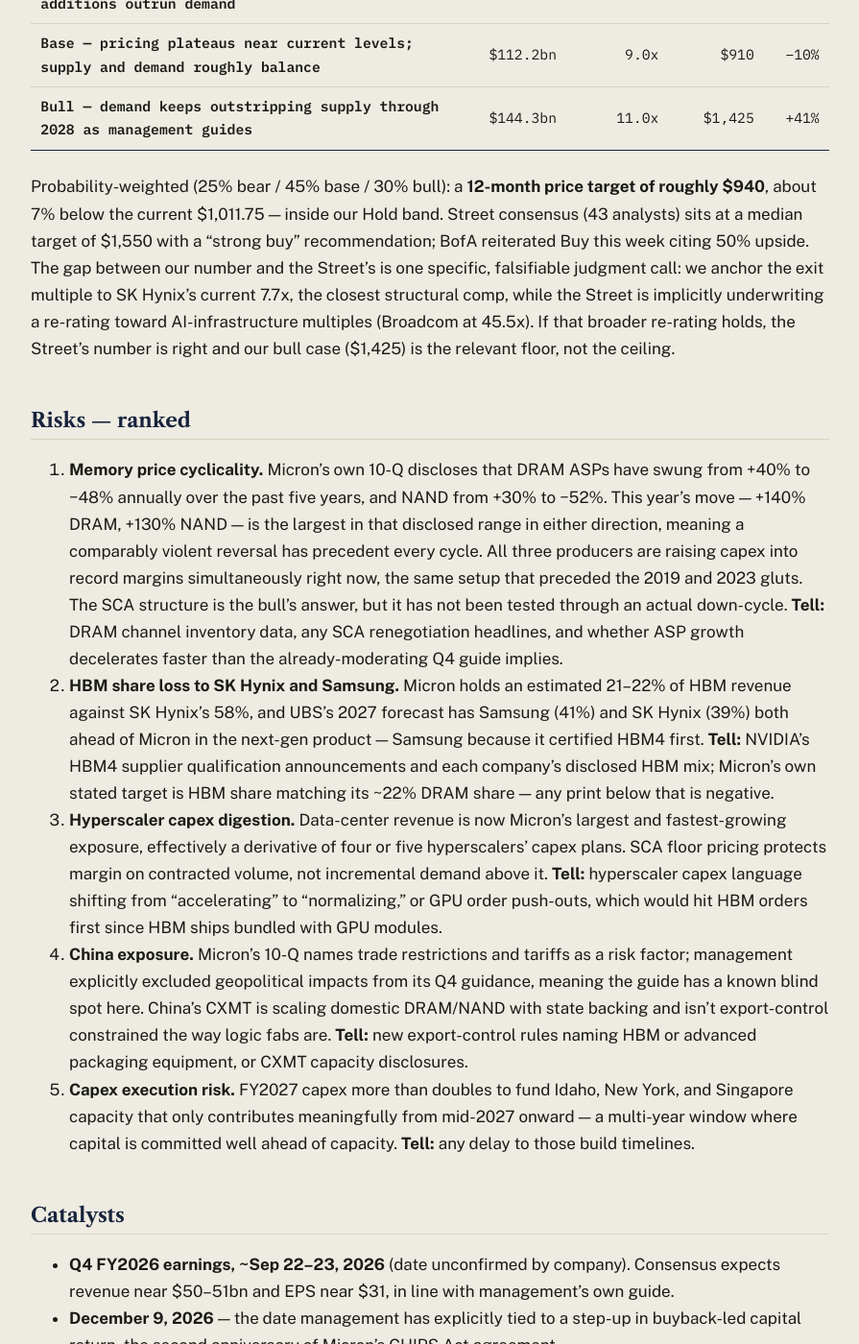
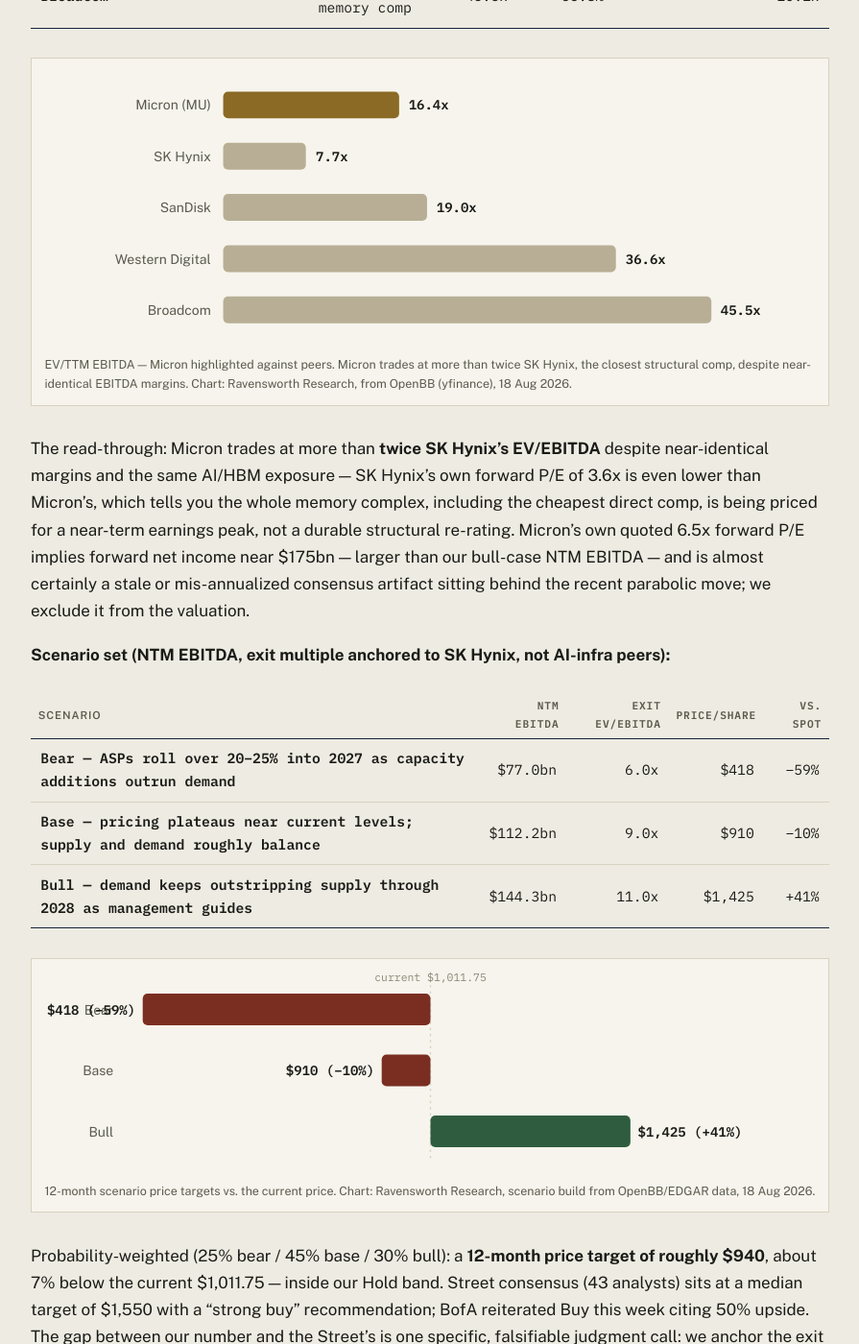
Before and after one commit to ryanrodrigues25200525-svg/ravensworth-research, a Jekyll site: the page built from _research/2026-08-18-mu.md, in a window 1280 px wide and 1400 px high, scrolled down 7157 px. Shown: the whole window at 96% size, without its empty margins (192-1087 px from the left). Built offline with Jekyll 4.4.1, drawn with Linux system fonts in a browser that asks for light colours; some web fonts are replaced; some of the changed text lies outside the part shown.

Commit message:
Add three original data charts to MU report: gross margin trajectory, EV/EBITDA comps, scenario price targets
Built as inline SVG from the report's own cited data (XBRL, OpenBB)
rather than reposting third-party analyst charts (TrendForce,
Counterpoint, UBS, etc.), which we don't have reproduction rights to
unlike Micron's newsroom photo grant. Palette validated against the
dataviz skill's CVD checks; the buy/sell diverging pair sits below
the CVD floor but every bar carries a direct text label as the
required secondary encoding.

```diff
--- a/_research/2026-08-18-mu.md
+++ b/_research/2026-08-18-mu.md
@@ -118,6 +118,33 @@
 | Q2 FY26 | $23,860m | 74.4% |
 | Q3 FY26 | $41,456m | 84.6% |
 
+<figure>
+<svg viewBox="0 0 640 220" role="img" aria-label="Micron gross margin by quarter, Q4 FY2024 through Q3 FY2026, rising from 35.3% to 84.6%">
+  <line class="chart-grid" x1="34" y1="192" x2="624" y2="192"/>
+  <line class="chart-grid" x1="34" y1="148" x2="624" y2="148"/>
+  <line class="chart-grid" x1="34" y1="104" x2="624" y2="104"/>
+  <line class="chart-grid" x1="34" y1="60" x2="624" y2="60"/>
+  <line class="chart-grid" x1="34" y1="16" x2="624" y2="16"/>
+  <text class="chart-axis-label" x="28" y="195" text-anchor="end">0</text>
+  <text class="chart-axis-label" x="28" y="151" text-anchor="end">25</text>
+  <text class="chart-axis-label" x="28" y="107" text-anchor="end">50</text>
+  <text class="chart-axis-label" x="28" y="63" text-anchor="end">75</text>
+  <text class="chart-axis-label" x="28" y="19" text-anchor="end">100</text>
+  <polygon class="chart-area" points="34.0,192.0 34.0,129.9 118.3,124.4 202.6,127.2 286.9,125.6 371.1,113.3 455.4,93.3 539.7,61.1 624.0,43.1 624.0,192.0"/>
+  <polyline class="chart-line" points="34.0,129.9 118.3,124.4 202.6,127.2 286.9,125.6 371.1,113.3 455.4,93.3 539.7,61.1 624.0,43.1"/>
+  <circle class="chart-dot" cx="34.0" cy="129.9" r="4"/>
+  <circle class="chart-dot" cx="624.0" cy="43.1" r="4"/>
+  <text class="chart-value-label" x="34.0" y="118" text-anchor="start">35.3%</text>
+  <text class="chart-value-label" x="624.0" y="32" text-anchor="end">84.6%</text>
+  <text class="chart-axis-label" x="34.0" y="210" text-anchor="start">Q4 FY24</text>
+  <text class="chart-axis-label" x="286.9" y="210" text-anchor="middle">Q3 FY25</text>
+  <text class="chart-axis-label" x="624.0" y="210" text-anchor="end">Q3 FY26</text>
+</svg>
+<figcaption>Micron gross margin by fiscal quarter — 35.3% to 84.6% in seven
+quarters. Chart: Ravensworth Research, built from Micron 10-Q/10-K XBRL filings
+(SEC EDGAR), retrieved 18 Aug 2026.</figcaption>
+</figure>
+
 Management guided fiscal Q4 2026 gross margin to roughly 86%, but explicitly
 flagged that the *rate* of price increases is moderating — the level is still
 extreme, the trend is decelerating.
@@ -193,6 +220,30 @@
 
 <div class="table-wrap"><table class="ledger"><thead><tr><th>Company</th><th>Role</th><th>EV/TTM EBITDA</th><th>EBITDA margin</th><th>Fwd P/E</th></tr></thead><tbody><tr><td>MU</td><td>Subject</td><td>16.4x</td><td>75.6%</td><td>6.5x (unreliable &mdash; see note)</td></tr><tr><td>SK Hynix</td><td>Closest structural comp</td><td>7.7x</td><td>75.8%</td><td>3.6x</td></tr><tr><td>SanDisk</td><td>NAND read-through</td><td>19.0x</td><td>71.5%</td><td>6.8x</td></tr><tr><td>Western Digital</td><td>HDD, post-NAND spin-off</td><td>36.6x</td><td>38.7%</td><td>16.9x</td></tr><tr><td>Broadcom</td><td>AI-infra multiple, not a memory comp</td><td>45.5x</td><td>55.8%</td><td>20.1x</td></tr></tbody></table></div>
 
+<figure>
+<svg viewBox="0 0 640 230" role="img" aria-label="EV to trailing EBITDA by company: Micron 16.4x, SK Hynix 7.7x, SanDisk 19.0x, Western Digital 36.6x, Broadcom 45.5x">
+  <rect class="bar-highlight" x="150" y="20" width="144.3" height="22" rx="4"/>
+  <rect class="bar-peer" x="150" y="62" width="67.8" height="22" rx="4"/>
+  <rect class="bar-peer" x="150" y="104" width="167.2" height="22" rx="4"/>
+  <rect class="bar-peer" x="150" y="146" width="322.1" height="22" rx="4"/>
+  <rect class="bar-peer" x="150" y="188" width="400.4" height="22" rx="4"/>
+  <text class="chart-category-label" x="140" y="35" text-anchor="end">Micron (MU)</text>
+  <text class="chart-category-label" x="140" y="77" text-anchor="end">SK Hynix</text>
+  <text class="chart-category-label" x="140" y="119" text-anchor="end">SanDisk</text>
+  <text class="chart-category-label" x="140" y="161" text-anchor="end">Western Digital</text>
+  <text class="chart-category-label" x="140" y="203" text-anchor="end">Broadcom</text>
+  <text class="chart-value-label" x="302" y="35" text-anchor="start">16.4x</text>
+  <text class="chart-value-label" x="226" y="77" text-anchor="start">7.7x</text>
+  <text class="chart-value-label" x="325" y="119" text-anchor="start">19.0x</text>
+  <text class="chart-value-label" x="480" y="161" text-anchor="start">36.6x</text>
+  <text class="chart-value-label" x="558" y="203" text-anchor="start">45.5x</text>
+</svg>
+<figcaption>EV/TTM EBITDA — Micron highlighted against peers. Micron trades at
+more than twice SK Hynix, the closest structural comp, despite near-identical
+EBITDA margins. Chart: Ravensworth Research, from OpenBB (yfinance), 18 Aug
+2026.</figcaption>
+</figure>
+
 The read-through: Micron trades at more than **twice SK Hynix's EV/EBITDA**
 despite near-identical margins and the same AI/HBM exposure — SK Hynix's own
 forward P/E of 3.6x is even lower than Micron's, which tells you the whole memory
@@ -205,6 +256,24 @@
 **Scenario set (NTM EBITDA, exit multiple anchored to SK Hynix, not AI-infra peers):**
 
 <div class="table-wrap"><table class="ledger"><thead><tr><th>Scenario</th><th>NTM EBITDA</th><th>Exit EV/EBITDA</th><th>Price/share</th><th>vs. spot</th></tr></thead><tbody><tr><td>Bear &mdash; ASPs roll over 20&ndash;25% into 2027 as capacity additions outrun demand</td><td>$77.0bn</td><td>6.0x</td><td>$418</td><td>&minus;59%</td></tr><tr><td>Base &mdash; pricing plateaus near current levels; supply and demand roughly balance</td><td>$112.2bn</td><td>9.0x</td><td>$910</td><td>&minus;10%</td></tr><tr><td>Bull &mdash; demand keeps outstripping supply through 2028 as management guides</td><td>$144.3bn</td><td>11.0x</td><td>$1,425</td><td>+41%</td></tr></tbody></table></div>
+
+<figure>
+<svg viewBox="0 0 640 170" role="img" aria-label="Scenario price targets versus the current price of $1,011.75: bear -59% to $418, base -10% to $910, bull +41% to $1,425">
+  <line class="chart-grid" x1="320" y1="10" x2="320" y2="160" stroke-dasharray="2 3"/>
+  <rect class="bar-neg" x="84" y="22" width="236" height="26" rx="4"/>
+  <rect class="bar-neg" x="280" y="72" width="40" height="26" rx="4"/>
+  <rect class="bar-pos" x="320" y="122" width="164" height="26" rx="4"/>
+  <text class="chart-category-label" x="60" y="39" text-anchor="end">Bear</text>
+  <text class="chart-category-label" x="60" y="89" text-anchor="end">Base</text>
+  <text class="chart-category-label" x="60" y="139" text-anchor="end">Bull</text>
+  <text class="chart-value-label" x="78" y="39" text-anchor="end">$418 (&minus;59%)</text>
+  <text class="chart-value-label" x="274" y="89" text-anchor="end">$910 (&minus;10%)</text>
+  <text class="chart-value-label" x="490" y="139" text-anchor="start">$1,425 (+41%)</text>
+  <text class="chart-axis-label" x="320" y="12" text-anchor="middle">current $1,011.75</text>
+</svg>
+<figcaption>12-month scenario price targets vs. the current price. Chart:
+Ravensworth Research, scenario build from OpenBB/EDGAR data, 18 Aug 2026.</figcaption>
+</figure>
 
 Probability-weighted (25% bear / 45% base / 30% bull): a **12-month price target
 of roughly $940**, about 7% below the current $1,011.75 — inside our Hold band.
--- a/assets/css/style.css
+++ b/assets/css/style.css
@@ -398,11 +398,23 @@
   background: var(--paper-raised);
   padding: .5em;
 }
-.report-body figure img {
+.report-body figure img,
+.report-body figure svg {
   display: block;
   width: 100%;
   height: auto;
 }
+.chart-line { fill: none; stroke: var(--navy); stroke-width: 2; stroke-linecap: round; stroke-linejoin: round; }
+.chart-area { fill: var(--navy); opacity: .10; }
+.chart-grid { stroke: var(--rule); stroke-width: 1; }
+.chart-axis-label { fill: var(--ink-faint); font-family: var(--mono); font-size: 9px; }
+.chart-value-label { fill: var(--ink); font-family: var(--mono); font-size: 11px; font-weight: 600; }
+.chart-category-label { fill: var(--ink-soft); font-family: var(--sans); font-size: 11px; }
+.chart-dot { fill: var(--navy); stroke: var(--paper-raised); stroke-width: 2; }
+.bar-peer { fill: var(--rule-strong); }
+.bar-highlight { fill: var(--brass); }
+.bar-neg { fill: var(--sell); }
+.bar-pos { fill: var(--buy); }
 .report-body figcaption {
   font-size: .78rem;
   color: var(--ink-soft);
```
